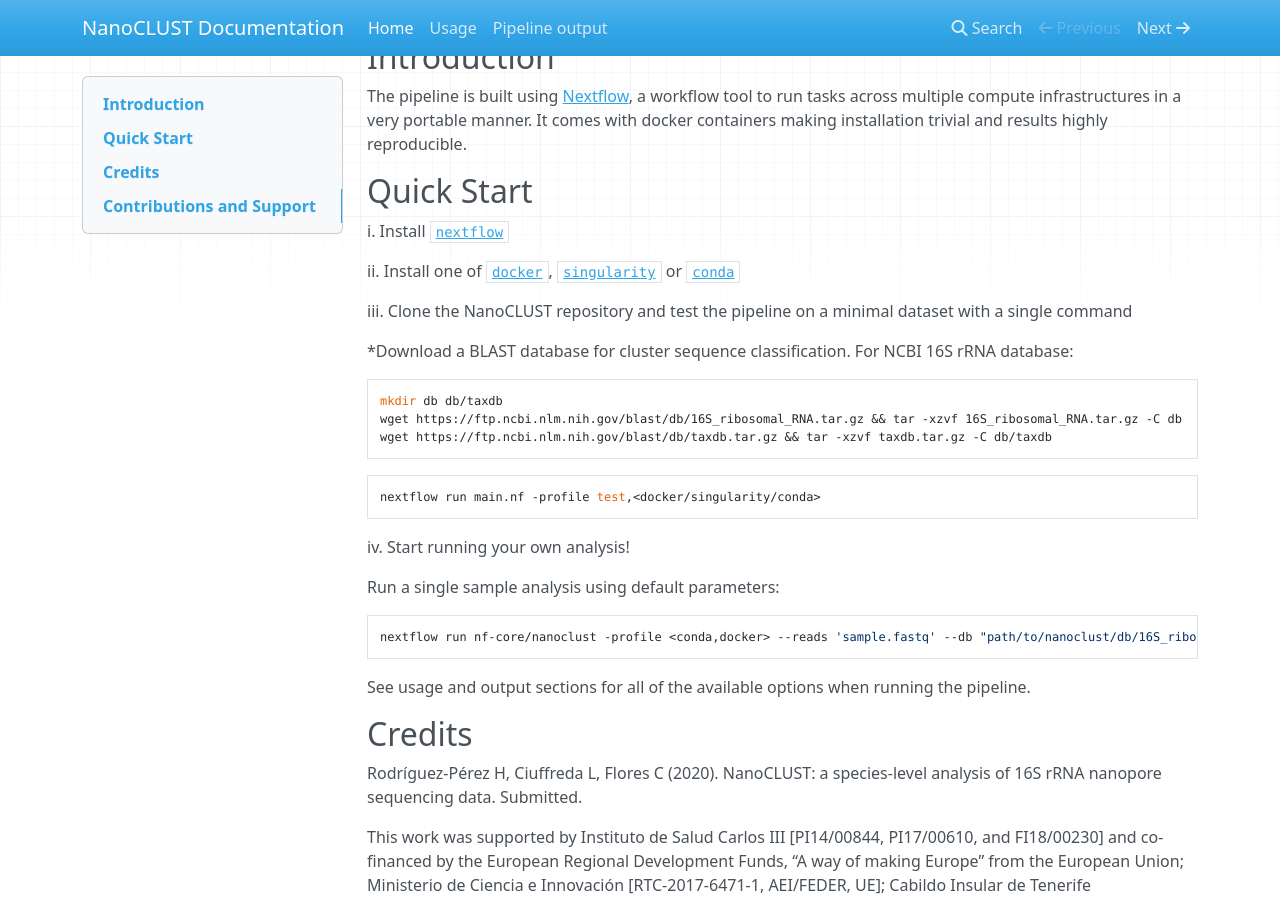
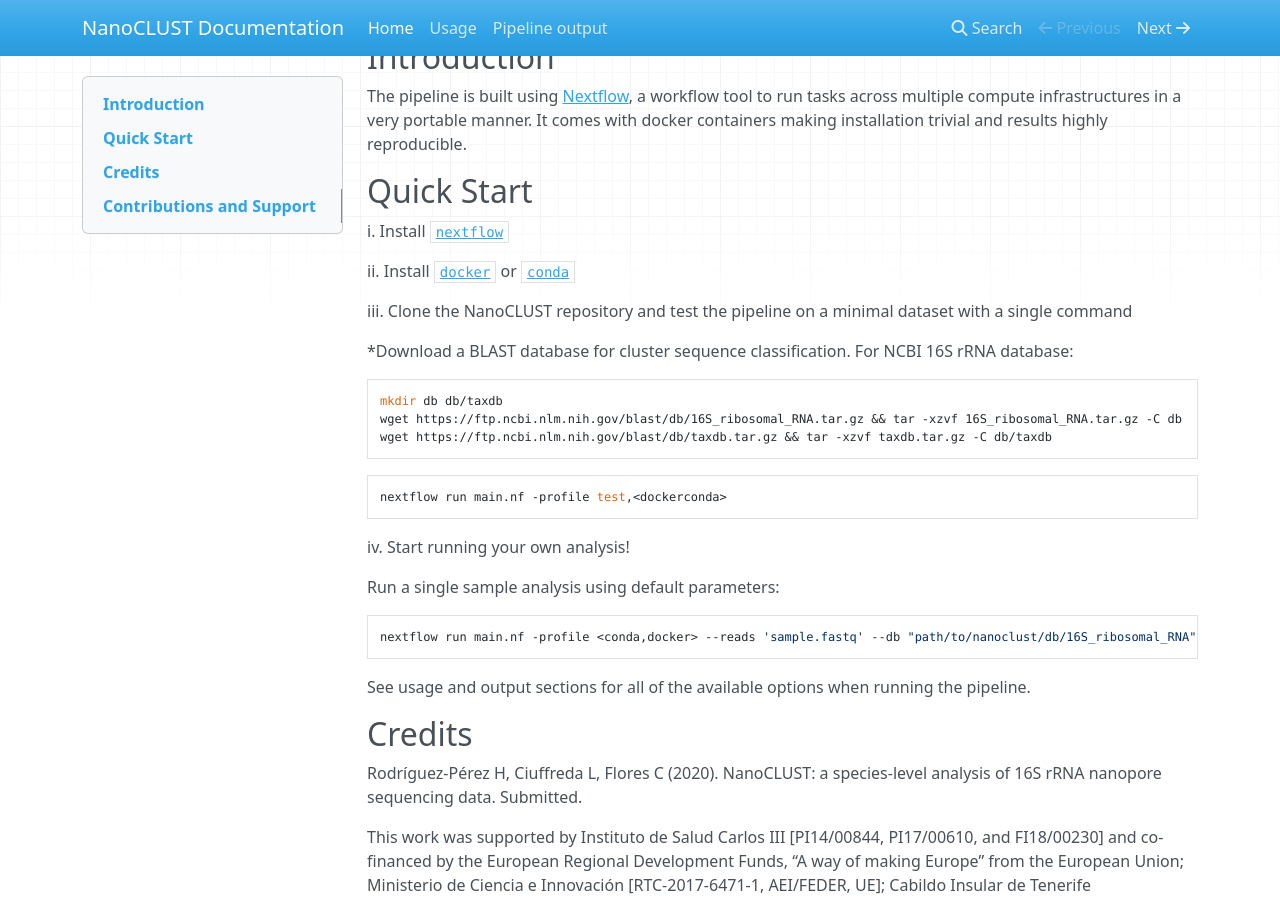
Before and after one commit to genomicsITER/NanoCLUST, an MkDocs documentation site: the page built from docs/index.md, in a window 1280 px wide and 900 px high, scrolled down 414 px. Built offline with MkDocs 1.6.1, drawn with Linux system fonts in a browser that asks for light colours; nearby versions of some CDN libraries.

Commit message:
docs edit

````diff
--- a/docs/index.md
+++ b/docs/index.md
@@ -10,7 +10,7 @@
 
 i. Install [`nextflow`](https://nf-co.re/usage/installation)
 
-ii. Install one of [`docker`](https://docs.docker.com/engine/installation/), [`singularity`](https://www.sylabs.io/guides/3.0/user-guide/) or [`conda`](https://conda.io/miniconda.html)
+ii. Install [`docker`](https://docs.docker.com/engine/installation/) or [`conda`](https://conda.io/miniconda.html)
 
 iii. Clone the NanoCLUST repository and test the pipeline on a minimal dataset with a single command
 
@@ -23,7 +23,7 @@
 ```
 
 ```bash
-nextflow run main.nf -profile test,<docker/singularity/conda>
+nextflow run main.nf -profile test,<dockerconda>
 ```
 
 iv. Start running your own analysis!
@@ -31,7 +31,7 @@
 Run a single sample analysis using default parameters:
 
 ```bash
-nextflow run nf-core/nanoclust -profile <conda,docker> --reads 'sample.fastq' --db "path/to/nanoclust/db/16S_ribosomal_RNA" --tax "path/to/nanoclust/db/taxdb/"
+nextflow run main.nf -profile <conda,docker> --reads 'sample.fastq' --db "path/to/nanoclust/db/16S_ribosomal_RNA" --tax "path/to/nanoclust/db/taxdb/"
 ```
 
 See usage and output sections for all of the available options when running the pipeline.
````
